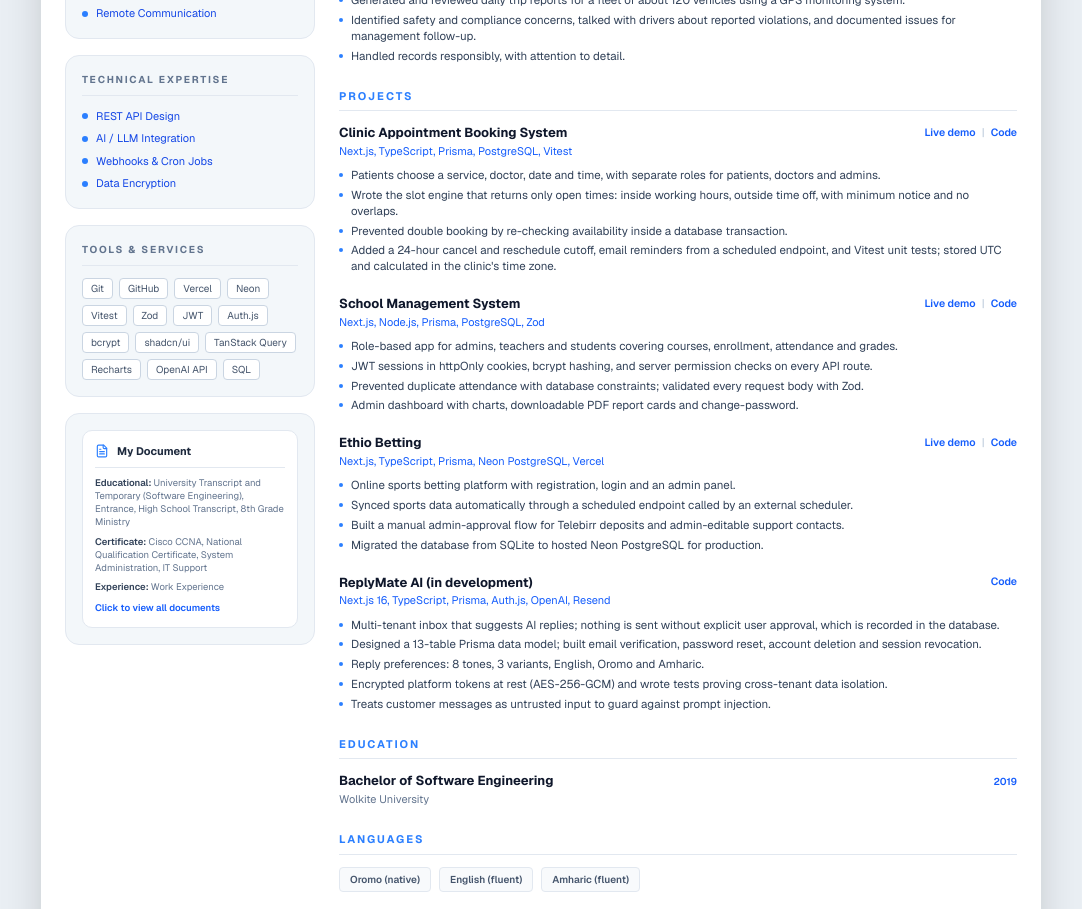
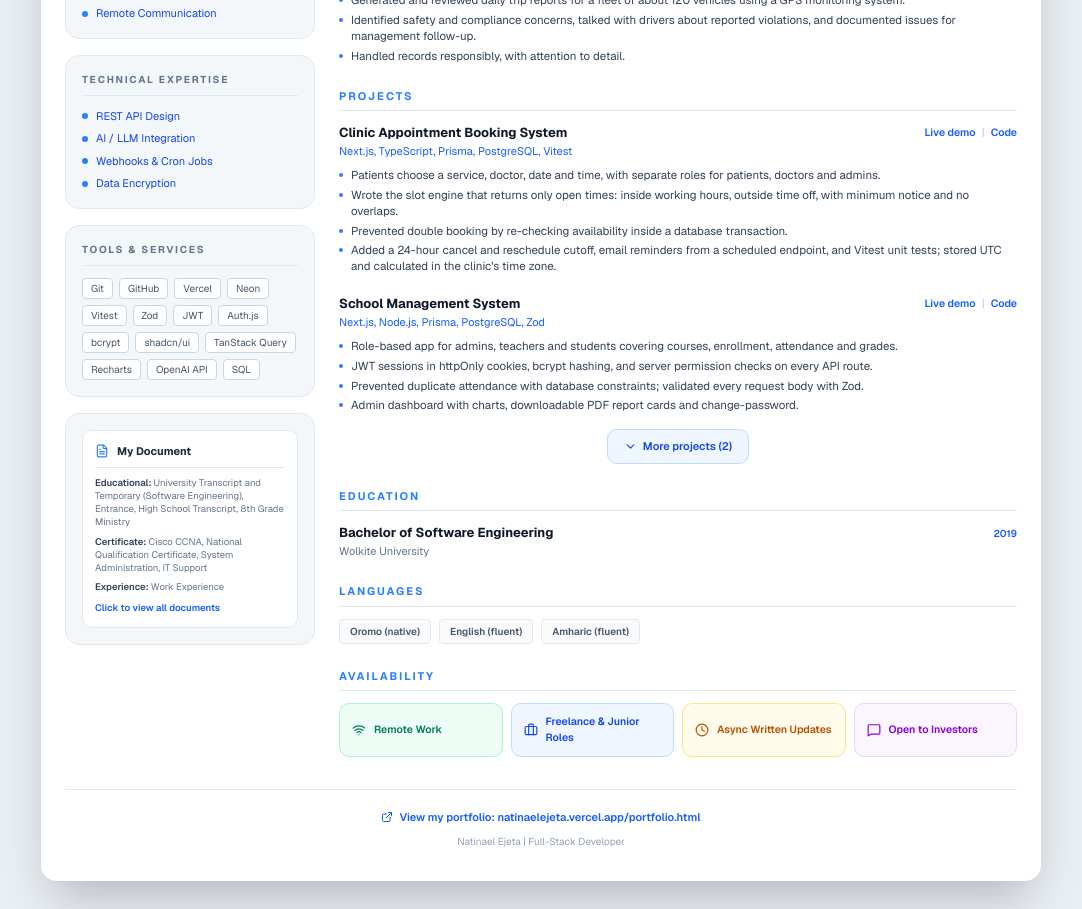
Before and after one commit to NatinaelEjeta/Resume, a Next.js app: page / in a window 1280 px wide. Shown: the part 700-1609 px from the top of the page, without its empty margins (99-1181 px from the left). Built offline with nearby package versions, Linux system fonts and the light colour scheme.

Commit message:
Show two projects with a More projects button

```diff
--- a/src/app/page.tsx
+++ b/src/app/page.tsx
@@ -2,6 +2,7 @@ import { Mail, Phone, MapPin, ExternalLink, Wifi, Briefcase, Clock, MessageSquar
 import type { ReactNode } from "react";
 import DocumentsSection from "@/components/DocumentsSection";
 import DownloadPdfButton from "@/components/DownloadPdfButton";
+import MoreProjects from "@/components/MoreProjects";
 
 const contacts: { icon: typeof Mail; text: string; href?: string }[] = [
   { icon: Mail, text: "nejeta9@gmail.com", href: "mailto:nejeta9@gmail.com" },
@@ -168,6 +169,23 @@ function Bullets({ items }: { items: string[] }) {
   );
 }
 
+function ProjectItem({ p }: { p: (typeof projects)[number] }) {
+  return (
+    <div className="print:break-inside-avoid">
+      <div className="flex flex-wrap items-center justify-between gap-2">
+        <h3 className="text-[13px] font-bold text-slate-900">{p.name}</h3>
+        <span className="text-[10.5px] font-semibold">
+          {p.live && <a href={p.live} className="text-blue-600 hover:underline">Live demo</a>}
+          {p.live && <span className="mx-1.5 text-slate-300">|</span>}
+          <a href={p.code} className="text-blue-600 hover:underline">Code</a>
+        </span>
+      </div>
+      <p className="text-[11px] text-blue-600">{p.stack}</p>
+      <Bullets items={p.bullets} />
+    </div>
+  );
+}
+
 export default function Page() {
   return (
     <main className="min-h-screen bg-slate-200/70 px-3 py-8 font-sans text-slate-800 print:bg-white print:p-0">
@@ -248,21 +266,17 @@ export default function Page() {
 
             <Heading>Projects</Heading>
             <div className="space-y-5">
-              {projects.map((p) => (
-                <div key={p.name} className="print:break-inside-avoid">
-                  <div className="flex flex-wrap items-center justify-between gap-2">
-                    <h3 className="text-[13px] font-bold text-slate-900">{p.name}</h3>
-                    <span className="text-[10.5px] font-semibold">
-                      {p.live && <a href={p.live} className="text-blue-600 hover:underline">Live demo</a>}
-                      {p.live && <span className="mx-1.5 text-slate-300">|</span>}
-                      <a href={p.code} className="text-blue-600 hover:underline">Code</a>
-                    </span>
-                  </div>
-                  <p className="text-[11px] text-blue-600">{p.stack}</p>
-                  <Bullets items={p.bullets} />
-                </div>
+              {projects.slice(0, 2).map((p) => (
+                <ProjectItem key={p.name} p={p} />
               ))}
             </div>
+            <MoreProjects count={projects.length - 2}>
+              <div className="space-y-5 pt-5">
+                {projects.slice(2).map((p) => (
+                  <ProjectItem key={p.name} p={p} />
+                ))}
+              </div>
+            </MoreProjects>
 
             <Heading>Education</Heading>
             <div className="flex flex-wrap items-baseline justify-between gap-2">
--- /dev/null
+++ b/src/components/MoreProjects.tsx
@@ -0,0 +1,33 @@
+"use client";
+
+import { useState, type ReactNode } from "react";
+import { ChevronDown, ChevronUp } from "lucide-react";
+
+export default function MoreProjects({ children, count }: { children: ReactNode; count: number }) {
+  const [open, setOpen] = useState(false);
+  if (count <= 0) return null;
+
+  return (
+    <>
+      <div className={open ? "block" : "hidden print:block"}>{children}</div>
+      <div className="mt-4 text-center print:hidden">
+        <button
+          type="button"
+          onClick={() => setOpen((v) => !v)}
+          aria-expanded={open}
+          className="inline-flex items-center gap-1.5 rounded-lg border border-blue-200 bg-blue-50 px-4 py-2 text-[11px] font-semibold text-blue-700 transition hover:bg-blue-100"
+        >
+          {open ? (
+            <>
+              <ChevronUp size={13} /> Show less
+            </>
+          ) : (
+            <>
+              <ChevronDown size={13} /> More projects ({count})
+            </>
+          )}
+        </button>
+      </div>
+    </>
+  );
+}
```
